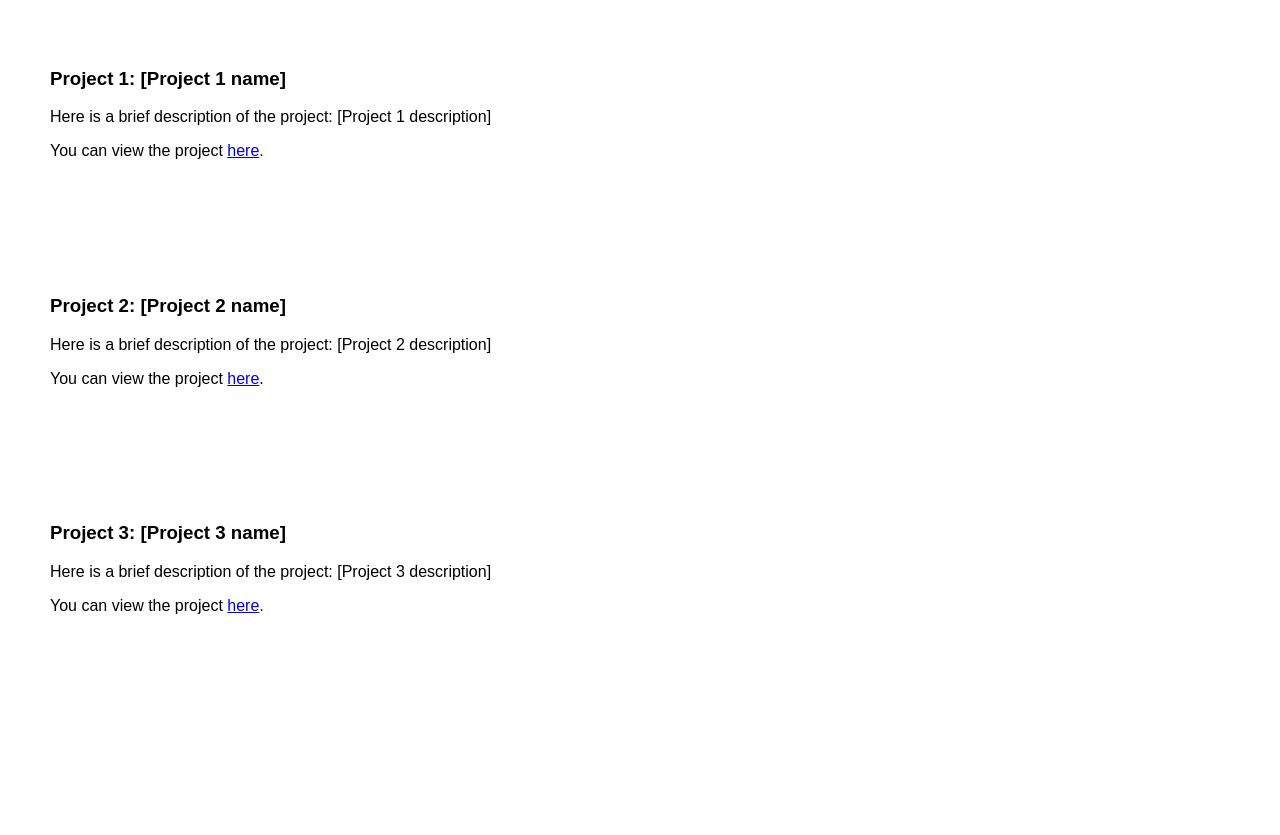
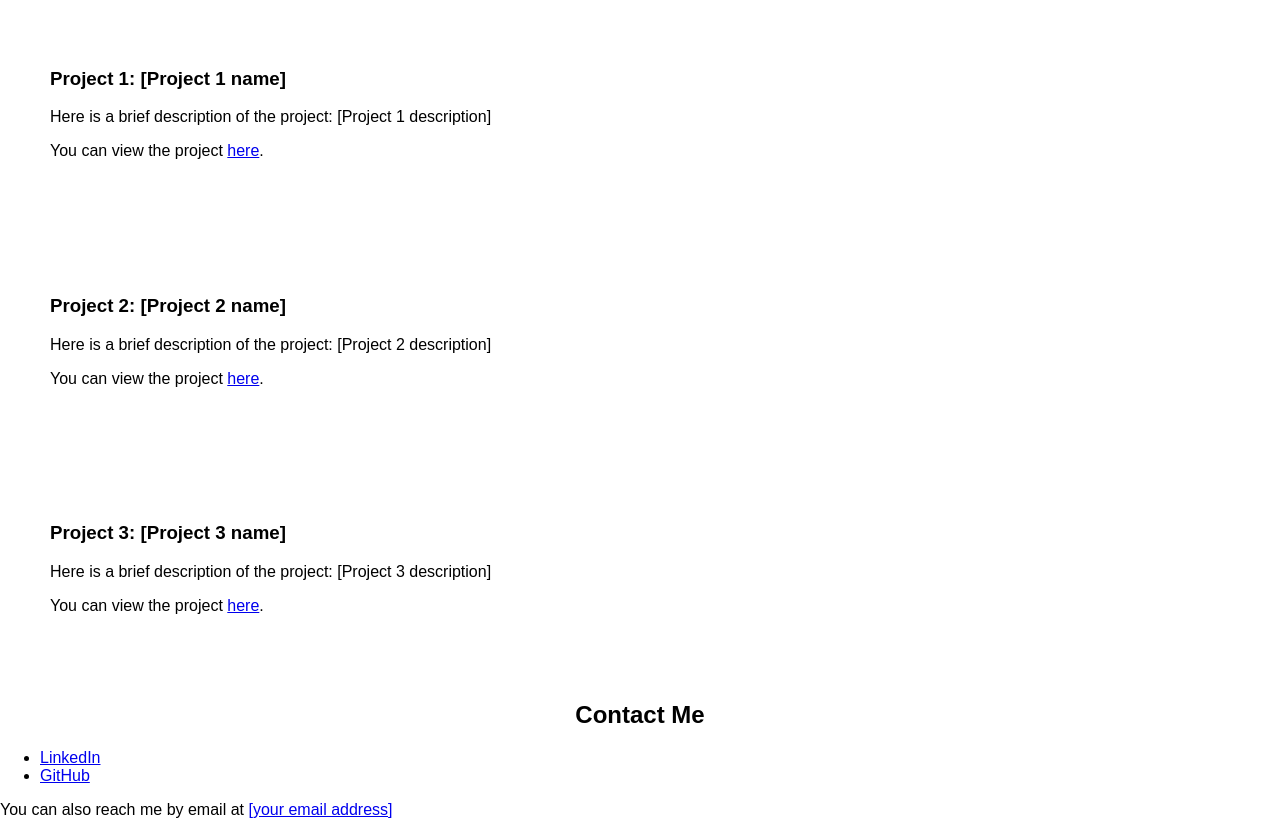
Before and after one commit to boitshepo97/website, a plain HTML site: page projects.html in a window 1280 px wide. Shown: the part 127-962 px from the top of the page. Before the commit the page ends 808 px from the top, so only its background shows below. Drawn offline with Linux system fonts and the light colour scheme.

Commit message:
Added fotters to the rest of the html pages

```diff
--- a/projects.html
+++ b/projects.html
@@ -37,5 +37,14 @@
     <p>You can view the project <a href="[link to project 3]">here</a>.</p>
   </section>
 
+  <footer>
+    <h2>Contact Me</h2>
+    <ul>
+      <li><a href="https://www.linkedin.com/in/[your LinkedIn profile URL]">LinkedIn</a></li>
+      <li><a href="https://github.com/[your GitHub username]">GitHub</a></li>
+    </ul>
+    <p>You can also reach me by email at <a href="mailto:[your email address]">[your email address]</a></p>
+  </footer>
+
 </body>
 </html>
```
Also changed, not shown: aboutme.html (+10 -2 lines), cv.html (+8 -1 lines).
